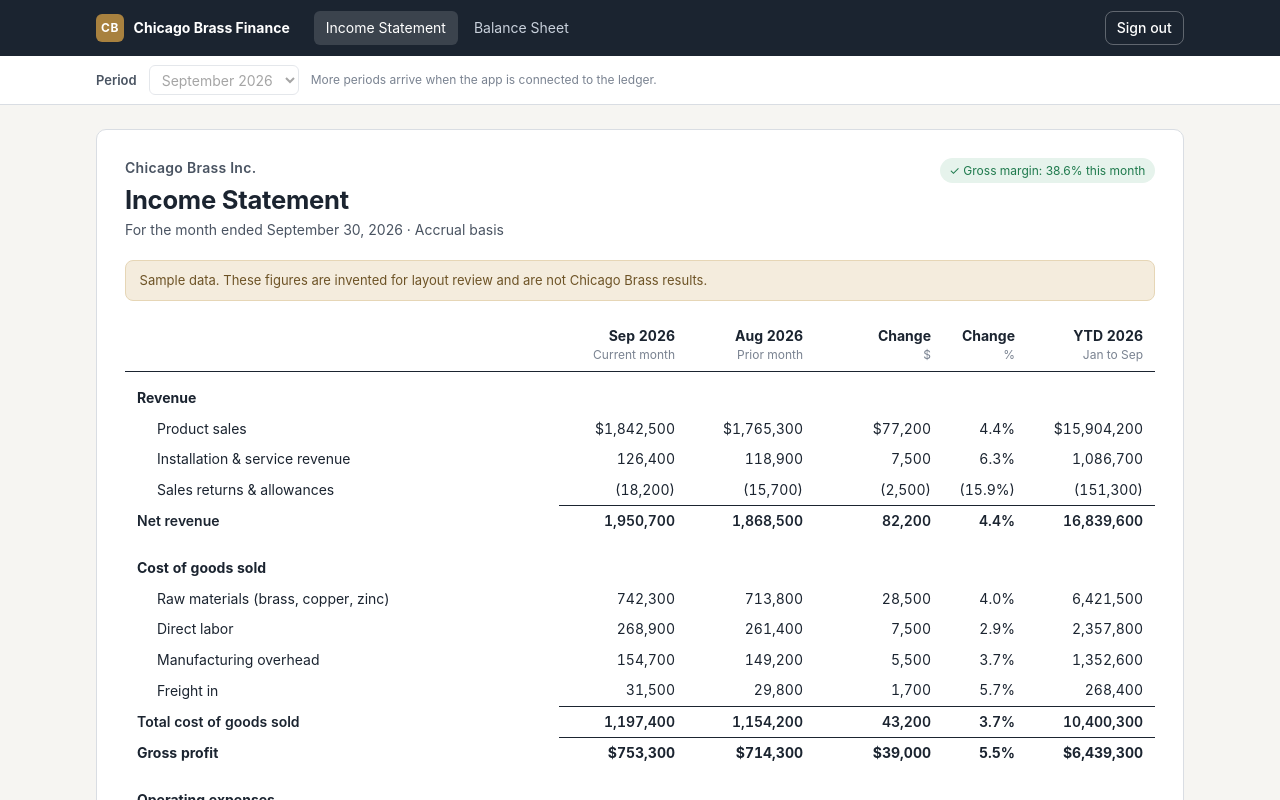
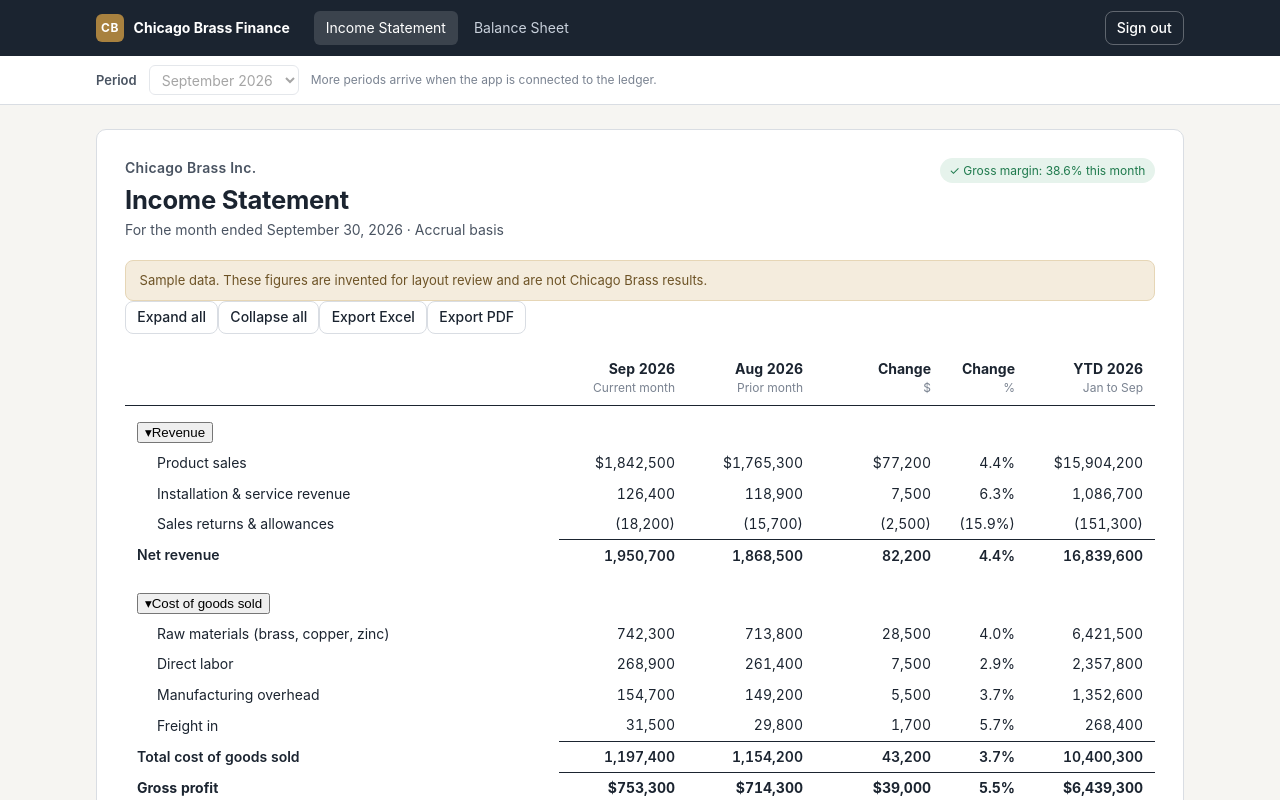
Before and after one commit to Chicago-Brass/finance-platform, a Next.js app: page /income-statement in a window 1280 px wide. Shown: the top 800 px of the page. Built offline with nearby package versions, Linux system fonts and the light colour scheme; no server answers.

Commit message:
Collapsible rows, filters, Excel/PDF export

```diff
--- a/components/ReportView.tsx
+++ b/components/ReportView.tsx
@@ -1,13 +1,52 @@
+"use client";
+
+import { useMemo, useState } from "react";
 import type { Report, ReportLine } from "@/lib/reports/types";
 import { formatAmount, formatPercent } from "@/lib/format";
+import { downloadExcel } from "@/lib/reports/export-excel";
 
 /** Rows that print a $ sign: first amount row of the report and every total. */
 function showsSymbol(line: ReportLine, firstAmountId: string | undefined) {
   return line.id === firstAmountId || line.kind === "total" || line.kind === "grandTotal";
 }
 
+/** A section row can collapse when the next row is indented deeper than it. */
+function collapsibleIds(lines: ReportLine[]) {
+  const ids = new Set<string>();
+  lines.forEach((l, i) => {
+    if (l.kind === "section" && lines[i + 1] && lines[i + 1].depth > l.depth) ids.add(l.id);
+  });
+  return ids;
+}
+
+/** Hides rows deeper than a collapsed section until the next row at its level or above. */
+function visibleLines(lines: ReportLine[], collapsed: Set<string>) {
+  const out: ReportLine[] = [];
+  let hideBelow: number | null = null;
+  for (const l of lines) {
+    if (hideBelow !== null) {
+      if (l.depth > hideBelow) continue;
+      hideBelow = null;
+    }
+    out.push(l);
+    if (l.kind === "section" && collapsed.has(l.id)) hideBelow = l.depth;
+  }
+  return out;
+}
+
 export function ReportView({ report }: { report: Report }) {
   const firstAmountId = report.lines.find((l) => l.kind !== "section")?.id;
+  const canCollapse = useMemo(() => collapsibleIds(report.lines), [report.lines]);
+  const [collapsed, setCollapsed] = useState<Set<string>>(new Set());
+  const rows = useMemo(() => visibleLines(report.lines, collapsed), [report.lines, collapsed]);
+
+  const toggle = (id: string) =>
+    setCollapsed((prev) => {
+      const next = new Set(prev);
+      if (next.has(id)) next.delete(id);
+      else next.add(id);
+      return next;
+    });
 
   return (
     <article className="report">
@@ -34,6 +73,26 @@ export function ReportView({ report }: { report: Report }) {
         </p>
       )}
 
+      <div className="report-actions no-print">
+        {canCollapse.size > 0 && (
+          <>
+            <button type="button" className="btn btn-quiet" onClick={() => setCollapsed(new Set())}>
+              Expand all
+            </button>
+            <button type="button" className="btn btn-quiet" onClick={() => setCollapsed(new Set(canCollapse))}>
+              Collapse all
+            </button>
+          </>
+        )}
+        <span className="report-actions-spacer" />
+        <button type="button" className="btn btn-quiet" onClick={() => downloadExcel(report, rows)}>
+          Export Excel
+        </button>
+        <button type="button" className="btn btn-quiet" onClick={() => window.print()}>
+          Export PDF
+        </button>
+      </div>
+
       <div className="table-wrap">
         <table className="fin-table">
           <colgroup>
@@ -56,14 +115,31 @@ export function ReportView({ report }: { report: Report }) {
             </tr>
           </thead>
           <tbody>
-            {report.lines.map((line) => (
+            {rows.map((line) => {
+              const isToggle = canCollapse.has(line.id);
+              const isCollapsed = collapsed.has(line.id);
+              return (
                 <tr
                   key={line.id}
                   className={`row-${line.kind}${line.spaceBefore ? " row-gap" : ""}`}
                   data-account={line.accountCode}
                 >
                   <th scope="row" className="label-cell" style={{ paddingLeft: `${0.75 + line.depth * 1.25}rem` }}>
+                    {isToggle ? (
+                      <button
+                        type="button"
+                        className="row-toggle"
+                        aria-expanded={!isCollapsed}
+                        onClick={() => toggle(line.id)}
+                      >
+                        <span className="row-caret no-print" aria-hidden>
+                          {isCollapsed ? "▸" : "▾"}
+                        </span>
                         {line.label}
+                      </button>
+                    ) : (
+                      line.label
+                    )}
                   </th>
                   {report.columns.map((c) => {
                     const v = line.values[c.key];
@@ -81,7 +157,8 @@ export function ReportView({ report }: { report: Report }) {
                     );
                   })}
                 </tr>
-            ))}
+              );
+            })}
           </tbody>
         </table>
       </div>
```
Also changed, not shown: components/ReportFilters.tsx (added, +77 -0 lines). Lines whose indentation alone changed are shown as unchanged.
